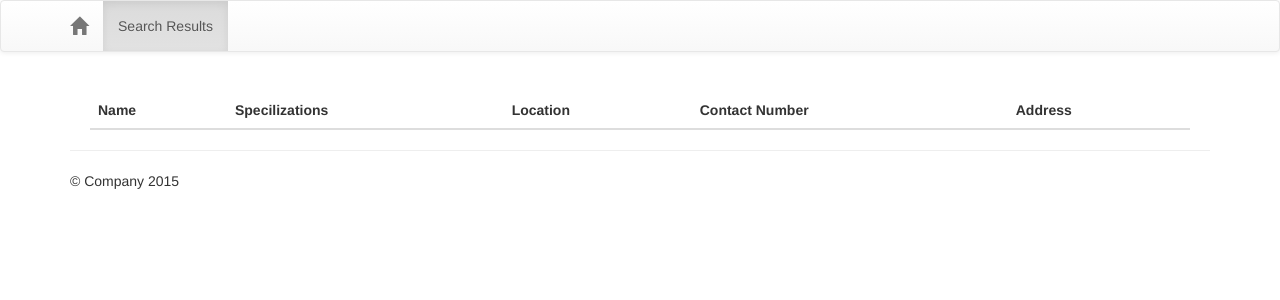
After one commit to ManasaMona/HealthDirectory, a Django app: page /healthDirectory/searchresults/ in a window 1280 px wide. The commit adds this page. Shown: the top 300 px of the page. Run offline with Django 3.2, Linux system fonts and the light colour scheme; data comes from the database, SQL or seed files in the repository; both versions use the stored data as it was after the commit; lists and menus that the app fills with data are empty; some libraries are stand-ins or nearby versions.

Commit message:
Search partially completed

```diff
--- /dev/null
+++ b/myapps/healthDirectory/templates/healthDirectory/results.html
@@ -0,0 +1,87 @@
+<!DOCTYPE html>
+<html lang="en">
+<head>
+    <meta charset="UTF-8">
+    <title>Doctor Profile</title>
+    <link rel="stylesheet" href="https://maxcdn.bootstrapcdn.com/bootstrap/3.3.5/css/bootstrap.min.css">
+    <link rel="stylesheet" href="https://maxcdn.bootstrapcdn.com/bootstrap/3.3.5/css/bootstrap-theme.min.css">
+    <link rel="stylesheet" href="https://maxcdn.bootstrapcdn.com/font-awesome/4.5.0/css/font-awesome.min.css">
+
+</head>
+
+<body>
+  <style type="text/css">
+    .bs-example{
+    	margin: 20px;
+    }
+</style>
+<nav class="navbar navbar-default">
+    <div class="container">
+        <!-- Brand and toggle get grouped for better mobile display -->
+        <div class="navbar-header">
+            <a class="navbar-brand" href="#">
+                <span class="glyphicon glyphicon-home"></span>
+            </a>
+        </div>
+
+
+        <!-- Collect the nav links, forms, and other content for toggling -->
+        <div class="collapse navbar-collapse" id="bs-example-navbar-collapse-1">
+            <ul class="nav navbar-nav">
+                <li class="active"><a href="#">Search Results <span class="sr-only">(current)</span></a></li>
+            </ul>
+
+            <!--<ul class="nav navbar-nav navbar-right">
+                <li><a href="#">Register</a></li>
+            </ul>-->
+        </div>
+        <!-- /.navbar-collapse -->
+    </div>
+    <!-- /.container-fluid -->
+</nav>
+
+
+<div class="container">
+    <!-- Example row of columns -->
+   <div class="bs-example">
+    <table class="table table-striped">
+        <thead>
+            <tr>
+                <th>Name</th>
+                <th>Specilizations</th>
+                <th>Location</th>
+                <th>Contact Number</th>
+                 <th>Address</th>
+            </tr>
+        </thead>
+        <tbody>
+        {% for sers in ser %}
+            <tr>
+                <td> {{ sers.ser_name }}</td>
+                <td>{{ sers.ser_spl }}</td>
+                <td>{{ sers.ser_location }}</td>
+                <td>{{ sers.ser_phNum }}</td>
+                <td>{{ sers.ser_addr }}</td>
+            </tr>
+            {% endfor %}
+        </tbody>
+    </table>
+</div>
+
+    <hr>
+
+    <footer>
+        <p>&copy; Company 2015</p>
+    </footer>
+</div>
+<!-- /container -->
+
+
+<script src="http://code.jquery.com/jquery-1.11.3.min.js"></script>
+<script src="http://code.jquery.com/jquery-migrate-1.2.1.min.js"></script>
+
+<script src="https://maxcdn.bootstrapcdn.com/bootstrap/3.3.5/js/bootstrap.min.js"></script>
+
+
+</body>
+</html>
--- a/myapps/healthDirectory/urls.py
+++ b/myapps/healthDirectory/urls.py
@@ -2,8 +2,10 @@ from django.conf.urls import url
 from . import views
 
 urlpatterns = [
-    url(r'^$', views.index, name='index'),
-    url(r'^validate/$', views.validate, name='validate'),
-    url(r'^validatelogin/$', views.validatelogin, name='validatelogin'),
-    url(r'^home/$', views.home, name='home'),
+        url(r'^$', views.index, name='index'),
+        url(r'^validate/$', views.validate, name='validate'),
+        url(r'validatelogin/$', views.validatelogin, name='validatelogin'),
+        url(r'regislogin/$', views.regislogin, name='regislogin'),
+        url(r'searchresults/$', views.searchresults, name='searchresults'),
+
 ]
--- a/myapps/healthDirectory/views.py
+++ b/myapps/healthDirectory/views.py
@@ -9,10 +9,12 @@ from django.template import RequestContext, loader
 
 
 def index(request):
+        return render(request, 'healthDirectory/homepage.html')
+        #return render(request, 'healthDirectory/regis-login.html')
+	#return render(request, 'healthDirectory/regis-login.html')
+
+def regislogin(request):
 	return render(request, 'healthDirectory/regis-login.html')
-
-def home(request):
-	return render(request, 'healthDirectory/homepage.html')
 
 def validate(request):
 	"""return HttpResponse("Hello, world. You're at the polls index.")"""
@@ -46,8 +48,12 @@ def validatelogin(request):
 		return HttpResponse(template.render(context))
 	else:
 		return render_to_response('healthDirectory/regis-login.html')
-
-	"""if Service_provider.objects.filter(ser_email=ser_email,ser_psword=ser_psword):
-		return render_to_response('healthDirectory/login.html')
-	else:
-		return render_to_response('healthDirectory/regis-login.html')"""
+def searchresults(request) :
+        ser_value=request.POST.get('searchvalue')
+        ser=Service_provider.objects.filter(ser_name=ser_value)
+        template = loader.get_template('healthDirectory/results.html')
+        context = RequestContext(request, {
+                'ser': ser,
+        })
+        return HttpResponse(template.render(context))
+        #return render(request, 'healthDirectory/results.html')
--- a/myapps/myapps/urls.py
+++ b/myapps/myapps/urls.py
@@ -18,7 +18,6 @@ from django.contrib import admin
 from django.views.generic import TemplateView
 
 urlpatterns = [
-        url(r'^home/', TemplateView.as_view(template_name="healthDirectory/homepage.html")),
         url(r'^healthDirectory/', include('healthDirectory.urls')),
         url(r'^admin/', include(admin.site.urls)),
 ]
```
Also changed, not shown: myapps/healthDirectory/templates/healthDirectory/homepage.html (+5 -3 lines), myapps/db.sqlite3, 3 other files.
